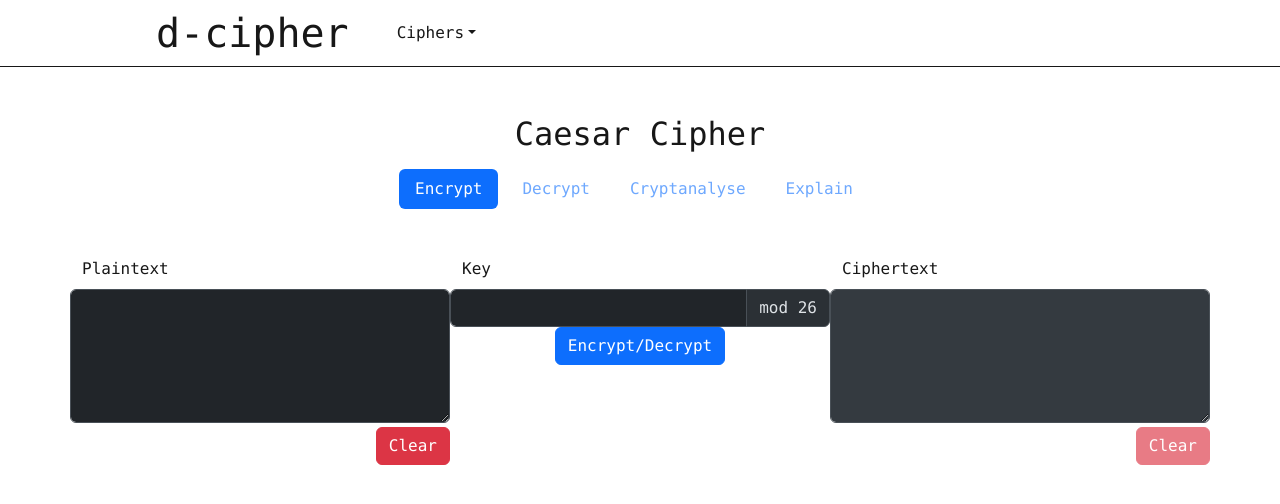
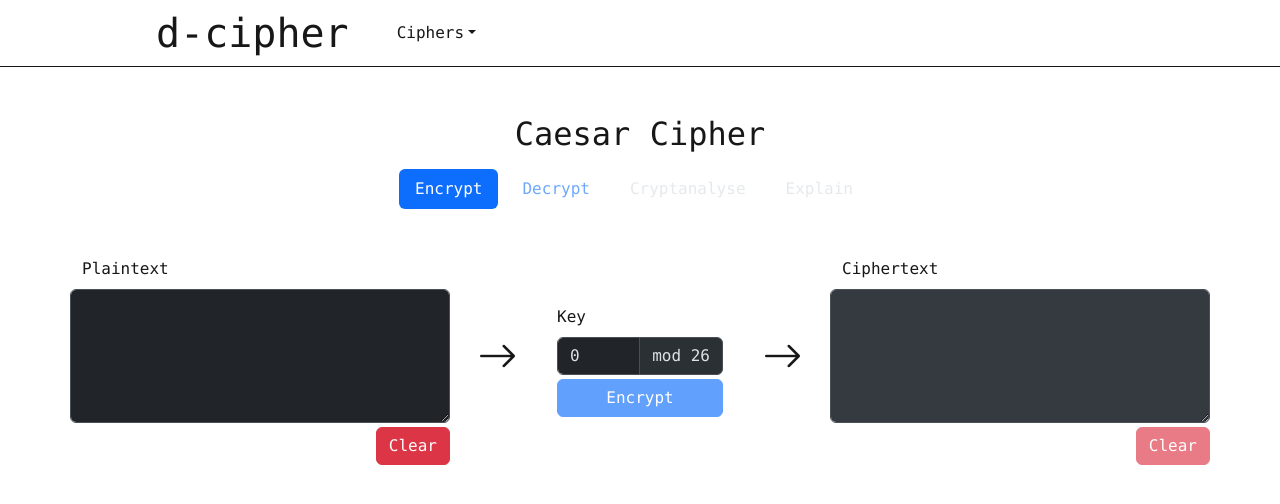
Before and after one commit to AssistantToTheRegionalManager96/d-cipher, a Next.js app: page /ciphers/caesar in a window 1280 px wide. Shown: the top 504 px of the page. Built offline with nearby package versions, Linux system fonts and the light colour scheme.

Commit message:
Caesar cipher logic

```diff
--- a/src/app/ciphers/caesar/page.js
+++ b/src/app/ciphers/caesar/page.js
@@ -2,7 +2,8 @@
 import { useState } from "react";
 import CipherMenu from "@/app/components/cipherMenu/cipherMenu";
 import CryptographicTextArea from "@/app/components/cryptographicTextArea/cryptographicTextArea";
-import { Button, Col, Container, Form, InputGroup, Row } from "react-bootstrap";
+import { Button, Col, Container, Form, InputGroup, Row, Stack } from "react-bootstrap";
+import GuidelineArrow from "@/app/components/guidelineArrow/guidelineArrow";
 
 
 const Home = () => {
@@ -14,7 +15,28 @@ const Home = () => {
     const [key, setKey] = useState(0);
 
     const handleRunButton = () => {
-        setLastUsedPlaintext(plaintext);
+        if (activeTab == 0) {
+            var encryptedChars = [];
+
+            plaintext.split("").forEach((character) => {
+                encryptedChars.push(String.fromCharCode((character.charCodeAt(0) - 'a'.charCodeAt(0) + key) % 26 + 'A'.charCodeAt(0)))
+            })
+
+            setLastUsedCiphertext(encryptedChars.join(""));
+            setCiphertext(encryptedChars.join(""));
+            setLastUsedPlaintext(plaintext);
+        }
+        else {
+            var decryptedChars = [];
+
+            ciphertext.split("").forEach((character) => {
+                decryptedChars.push(String.fromCharCode((character.charCodeAt(0) - 'A'.charCodeAt(0) - key) % 26 + 'a'.charCodeAt(0)))
+            })
+
+            setLastUsedPlaintext(decryptedChars.join(""));
+            setPlaintext(decryptedChars.join(""));
+            setLastUsedCiphertext(ciphertext);
+        }
     }
 
     return (
@@ -26,33 +48,38 @@ const Home = () => {
             <Form as={Row} className="mt-5">
                 <Col xs={12} sm={12} md={12} lg={12} xl={4}  xxl={4} className="mb-1">
                     {activeTab == 0 ?
-                    <CryptographicTextArea mode={0} value={plaintext} lastUsedValue={lastUsedPlaintext} handleChange={(newValue) => setPlaintext(newValue)}/>
-                    : <CryptographicTextArea mode={1} value={ciphertext} lastUsedValue={lastUsedCiphertext} handleChange={(newValue) => setCiphertext(newValue)}/> }
+                    <CryptographicTextArea mode="plaintext" value={plaintext} lastUsedValue={lastUsedPlaintext} handleChange={(newValue) => setPlaintext(newValue)}/>
+                    : <CryptographicTextArea mode="ciphertext" value={ciphertext} lastUsedValue={lastUsedCiphertext} handleChange={(newValue) => setCiphertext(newValue)}/> }
                 </Col>
 
-                <Col xs={12} sm={12} md={12} lg={12} xl={4}  xxl={4} className="mb-1">
-                    <Form.Group as={Container} className="ps-0 pe-0">
+                <Col xs={12} sm={12} md={12} lg={12} xl={1}  xxl={1} className="d-flex align-items-center justify-content-center mb-1">
+                    <GuidelineArrow/>
+                </Col>
+
+                <Col xs={12} sm={12} md={12} lg={12} xl={2}  xxl={2} className="d-flex align-items-center justify-content-center mb-1">
+                    <Form.Group className="ps-0 pe-0">
                         <Form.Label>
                             Key
                         </Form.Label>
-                        <Row>
-                            <Col xs={6} sm={6} md={6} lg={6} xl={12}  xxl={12} className="pe-0 ps-0">
-                                <InputGroup>
-                                    <Form.Control type="number"></Form.Control>
-                                    <InputGroup.Text>mod 26</InputGroup.Text>
-                                </InputGroup>
-                            </Col>
-                            <Col xs={6} sm={6} md={6} lg={6} xl={12}  xxl={12} className="d-flex justify-content-center">
-                                <Button variant="primary" onClick={handleRunButton}>Encrypt/Decrypt</Button>
-                            </Col>
-                        </Row>
+                        <div className="d-flex flex-xl-column flex-xxl-column gap-1">
+                            <InputGroup>
+                                <Form.Control type="number" value={key} onChange={(e) => setKey(parseInt(e.target.value))}></Form.Control>
+                                <InputGroup.Text>mod 26</InputGroup.Text>
+                            </InputGroup>
+                            <Button variant="primary" disabled={(activeTab == 0 && plaintext == "") || (activeTab == 1 && ciphertext == "")}
+                            onClick={handleRunButton}>{activeTab == 0 ? "Encrypt" : "Decrypt"}</Button>
+                        </div>
                     </Form.Group>
+                </Col>
+
+                <Col xs={12} sm={12} md={12} lg={12} xl={1}  xxl={1} className="d-flex align-items-center justify-content-center mb-1">
+                    <GuidelineArrow/>
                 </Col>
 
                 <Col xs={12} sm={12} md={12} lg={12} xl={4}  xxl={4} className="mb-1">
                 {activeTab == 0 ?
-                    <CryptographicTextArea active={false} mode={1} value={ciphertext} lastUsedValue={lastUsedCiphertext} handleChange={(newValue) => setCiphertext(newValue)}/>
-                    : <CryptographicTextArea active={false} mode={0} value={plaintext} lastUsedValue={lastUsedPlaintext} handleChange={(newValue) => setPlaintext(newValue)}/>}
+                    <CryptographicTextArea active={false} mode="ciphertext" value={lastUsedCiphertext} lastUsedValue={lastUsedCiphertext}/>
+                    : <CryptographicTextArea active={false} mode="plaintext" value={lastUsedPlaintext} lastUsedValue={lastUsedPlaintext}/>}
                 </Col>
             </Form>
         </Container>
--- a/src/app/components/cipherMenu/cipherMenu.js
+++ b/src/app/components/cipherMenu/cipherMenu.js
@@ -17,10 +17,10 @@ const CipherMenu = ({activeTab, setActiveTab, children}) => {
                         <Nav.Link className={activeTab == 1 ? "active" : ""} onClick={() => setActiveTab(1)}>Decrypt</Nav.Link>
                     </Nav.Item>
                     <Nav.Item className="me-2">
-                        <Nav.Link className={activeTab == 2 ? "active" : ""} onClick={() => setActiveTab(2)}>Cryptanalyse</Nav.Link>
+                        <Nav.Link className={activeTab == 2 ? "active" : ""} onClick={() => setActiveTab(2)} disabled>Cryptanalyse</Nav.Link>
                     </Nav.Item>
                     <Nav.Item>
-                        <Nav.Link className={activeTab == 3 ? "active" : ""} onClick={() => setActiveTab(3)}>Explain</Nav.Link>
+                        <Nav.Link className={activeTab == 3 ? "active" : ""} onClick={() => setActiveTab(3)} disabled>Explain</Nav.Link>
                     </Nav.Item>
                 </Nav>
             </Row>
--- a/src/app/components/cryptographicTextArea/cryptographicTextArea.js
+++ b/src/app/components/cryptographicTextArea/cryptographicTextArea.js
@@ -5,7 +5,7 @@ const CryptographicTextArea = ({mode, value, lastUsedValue, handleChange, maxLen
     return (
         <Form.Group as={Container} className="pe-0 ps-0">
             <Form.Label>
-                {`${mode == 0 ? "Plaintext" : "Ciphertext"} ${value.length != 0 ? `(${maxLength - value.length} characters left)` : ""}`}
+                {`${mode == "plaintext" ? "Plaintext" : "Ciphertext"} ${value.length != 0 && active ? `(${maxLength - value.length} characters left)` : ""}`}
             </Form.Label>
             <Row>
                 <Form.Control as="textarea" rows={5} value={value} disabled={!active}
@@ -14,7 +14,7 @@ const CryptographicTextArea = ({mode, value, lastUsedValue, handleChange, maxLen
 
                     if (newValue.length > maxLength) return;
 
-                    if (mode == 0) newValue = newValue.toLowerCase();
+                    if (mode == "plaintext") newValue = newValue.toLowerCase();
                     else newValue = newValue.toUpperCase();
                     handleChange(newValue);
                 }}>
@@ -22,7 +22,7 @@ const CryptographicTextArea = ({mode, value, lastUsedValue, handleChange, maxLen
             </Row>
             <Row className="mt-1">
                 <Col xs={9} sm={9} md={9} lg={9} xl={9} xxl={9} className="d-flex justify-content-start align-items-center ps-0">
-                {lastUsedValue != "" && lastUsedValue != value ? `The ${mode == 0 ? "plaintext" : "ciphertext"} has changed since last operation` : ""}
+                {lastUsedValue != "" && lastUsedValue != value ? `The ${mode == "plaintext" ? "plaintext" : "ciphertext"} has changed since last operation` : ""}
                 </Col>
                 <Col xs={3} sm={3} md={3} lg={3} xl={3} xxl={3} className="d-flex justify-content-end align-items-center pe-0">
                     <Button variant="danger" onClick={() => handleChange("")} disabled={!active}>Clear</Button>
--- /dev/null
+++ b/src/app/components/guidelineArrow/guidelineArrow.js
@@ -0,0 +1,11 @@
+const GuidelineArrow = () => {
+    return(
+        <div className="d-flex align-items-center justify-content-center">
+            <i className="d-xs-none d-sm-none d-md-none d-lg-none d-xl-block d-xxl-block bi bi-arrow-right h1"></i>
+            <i className="d-xl-none d-xxl-none bi bi-arrow-down h3"></i>
+        </div>
+    )
+
+}
+
+export default GuidelineArrow;
```
